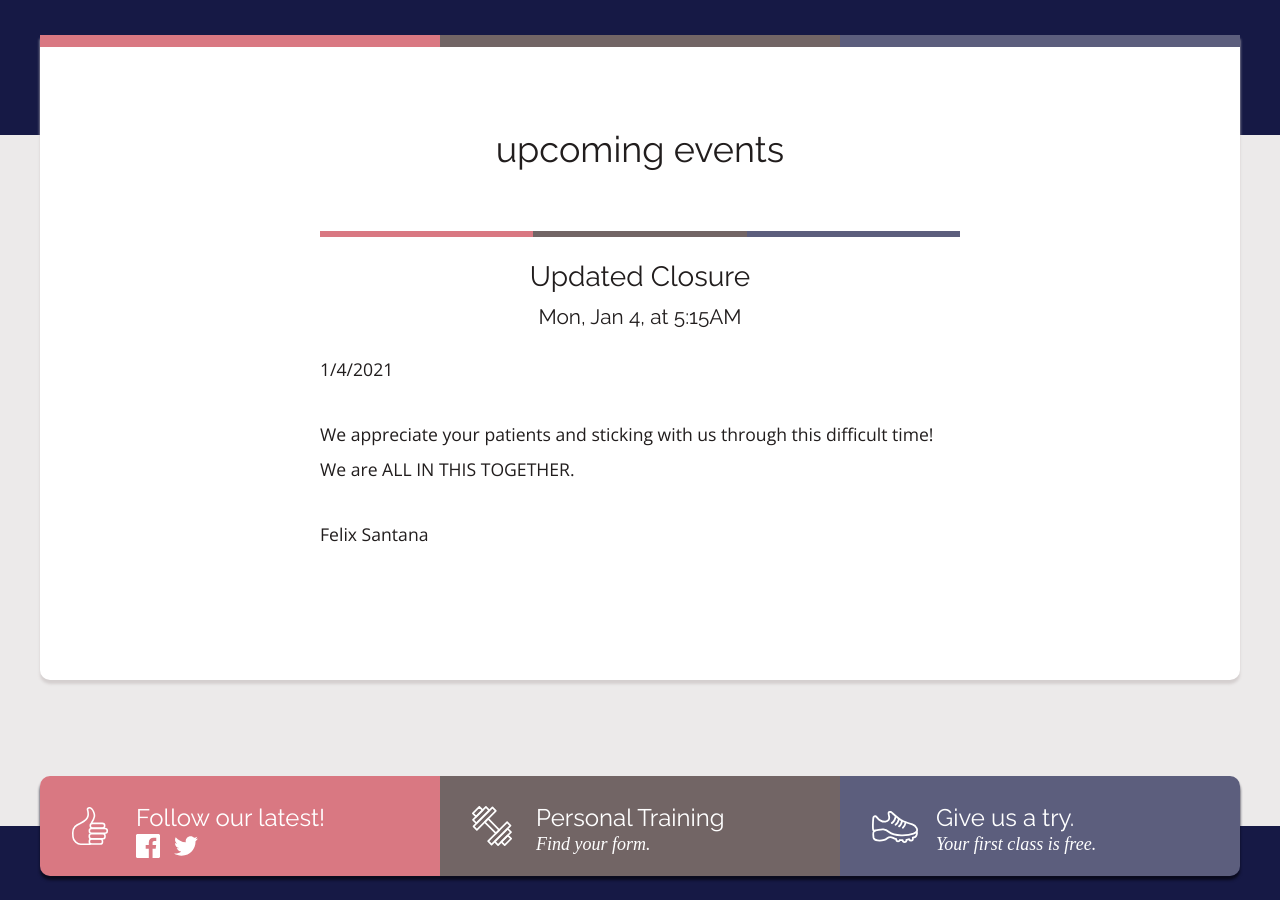
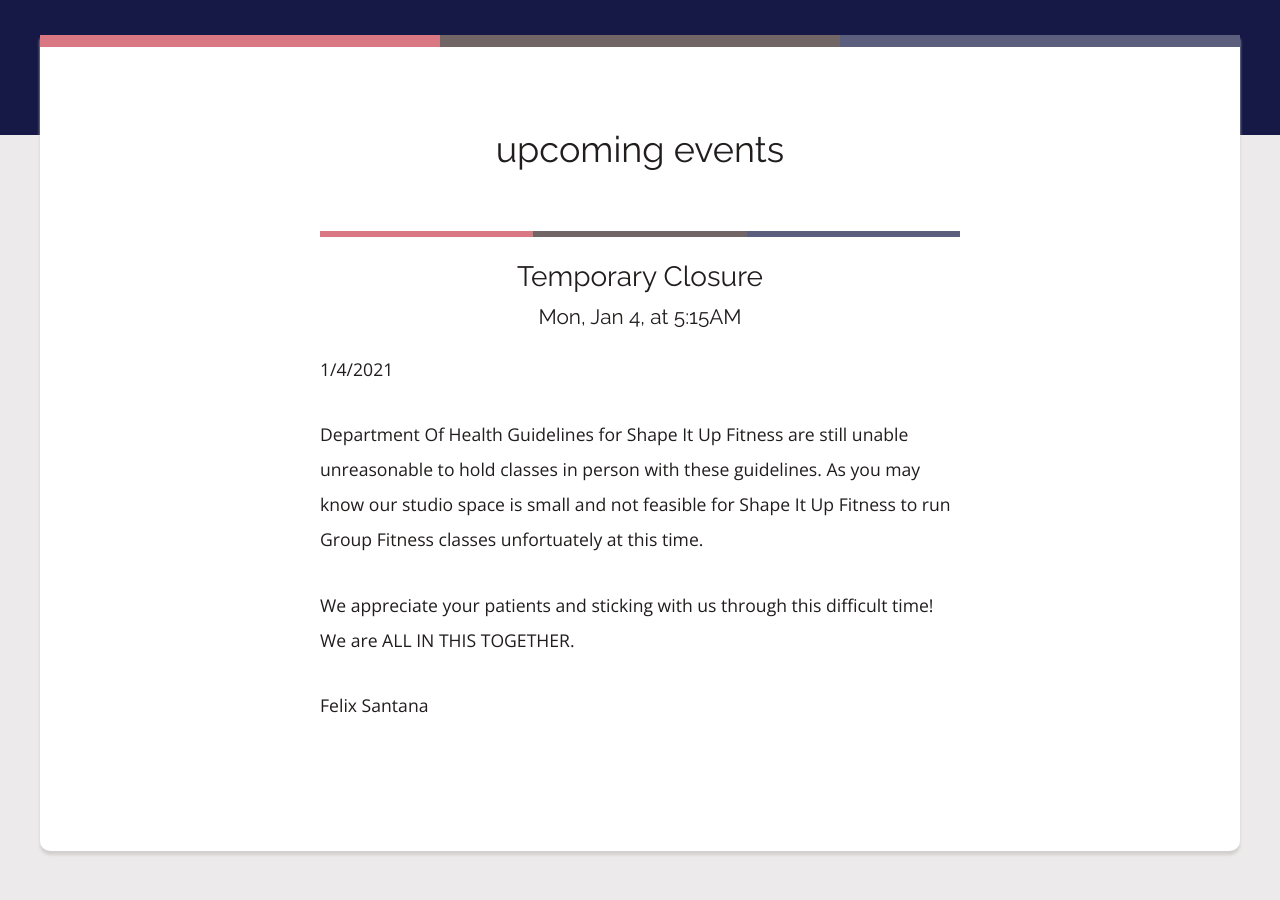
Before and after one commit to rwstone/shapeitup, a Jekyll site: the page built from events/index.md, in a window 1280 px wide and 900 px high, scrolled down 509 px. Built offline with Jekyll 4.4.1, drawn with Linux system fonts in a browser that asks for light colours; some web fonts are replaced.

Commit message:
Updated Holiday Schedule

```diff
--- a/_events/holiday-schedule.markdown
+++ b/_events/holiday-schedule.markdown
@@ -1,6 +1,6 @@
 ---
-title: Updated Closure
-date: 2020-11-23 00:00:00 -05:00
+title: Temporary Closure
+date: 2021-01-04 00:00:00 -05:00
 categories:
 - zumba
 - zumba fitness
@@ -55,7 +55,7 @@
 
 1/4/2021
 
-
+ Department Of Health Guidelines for Shape It Up Fitness are still unable unreasonable to hold classes in person with these guidelines. As you may know our studio space is small and not feasible for Shape It Up Fitness to run Group Fitness classes unfortuately at this time.
 
 We appreciate your patients and sticking with us through this difficult time! We are ALL IN THIS TOGETHER.
 
```
